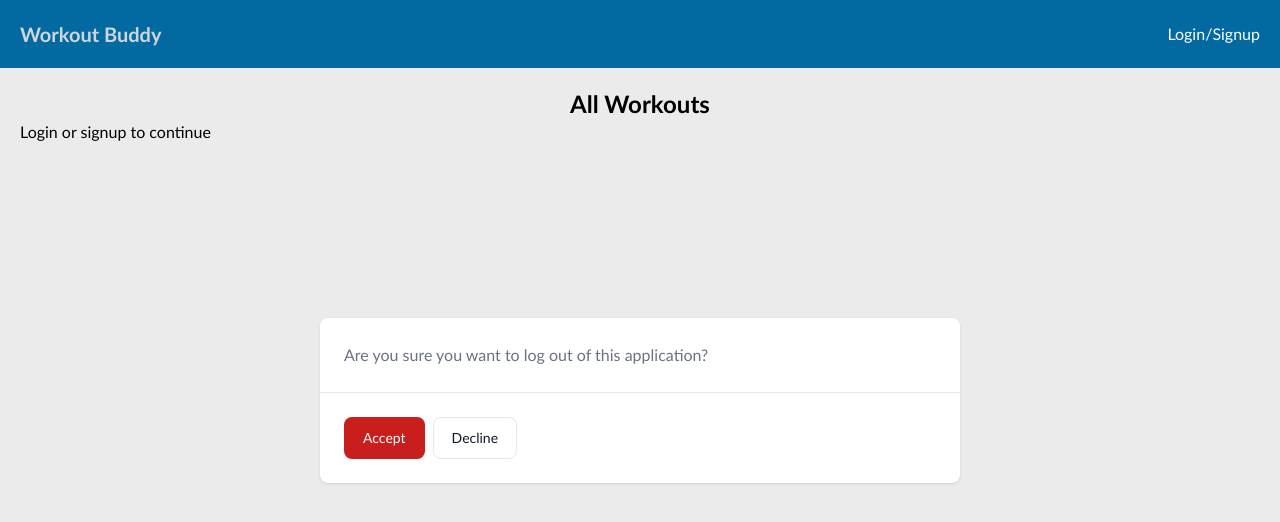
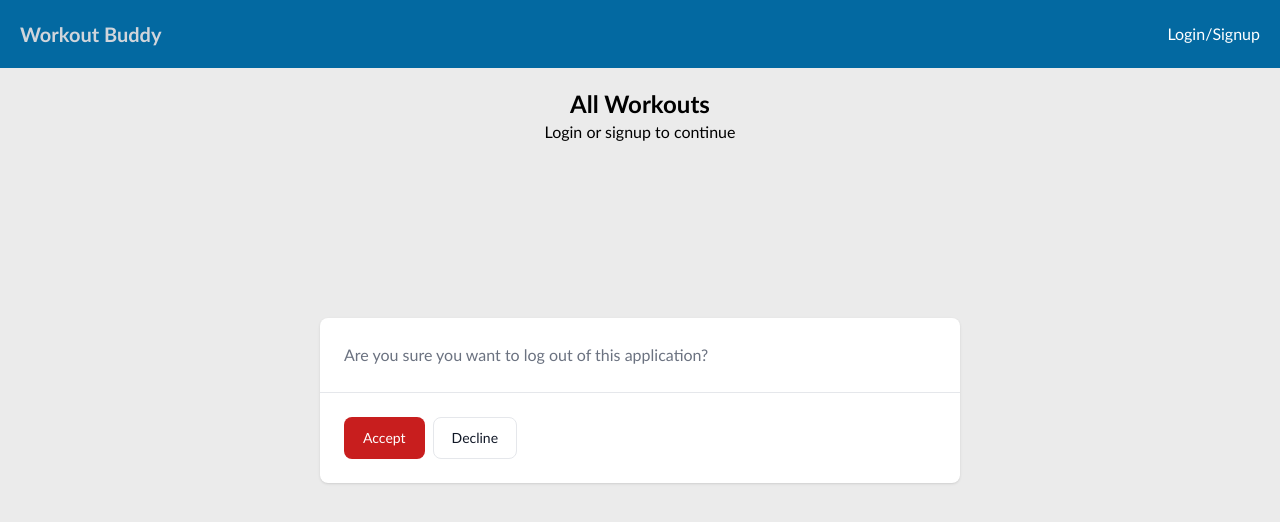
Before and after one commit to Faithful001/workout-app, a React (Vite) app in the folder frontend/: page / in a window 1280 px wide. Shown: the top 522 px of the page. Built offline with nearby package versions, Linux system fonts and the light colour scheme.

Commit message:
changed the title

```diff
--- a/frontend/index.html
+++ b/frontend/index.html
@@ -2,7 +2,7 @@
 <html lang="en">
 	<head>
 		<meta charset="UTF-8" />
-		<link rel="icon" type="image/svg+xml" href="/vite.svg" />
+		<!-- <link rel="icon" type="image/svg+xml" href="/vite.svg" /> -->
 		<meta name="viewport" content="width=device-width, initial-scale=1.0" />
 		<link
 			rel="stylesheet"
@@ -20,6 +20,6 @@
 	</head>
 	<body>
 		<div id="root"></div>
-		<script type="module" src=""></script>
+		<script type="module" src="/src/main.jsx"></script>
 	</body>
 </html>
--- a/frontend/src/components/WorkoutDetails.jsx
+++ b/frontend/src/components/WorkoutDetails.jsx
@@ -45,7 +45,10 @@ const WorkoutDetails = () => {
 			<div className="section m-5">
 				<h1 className="text-2xl font-bold text-center">All Workouts</h1>
 				{!user ? (
-					<div> Login or signup to continue</div>
+					<div className="flex items-center justify-center flex-col">
+						{" "}
+						Login or signup to continue
+					</div>
 				) : (
 					<div>
 						{workouts && workouts.length > 0 ? (
@@ -77,8 +80,8 @@ const WorkoutDetails = () => {
 								))}
 							</div>
 						) : (
-							<div>
-								<h1 className="text-center text-lg mt-5 mb-2 bg-[#1F2937] text-white p-2 rounded-lg">
+							<div className="flex items-center justify-center flex-col">
+								<h1 className="text-center text-lg mt-5 mb-2 bg-[#1F2937] text-white p-2 px-4 rounded-lg">
 									No workouts
 								</h1>
 								<p className="text-lg text-center">Add a workout</p>
```
